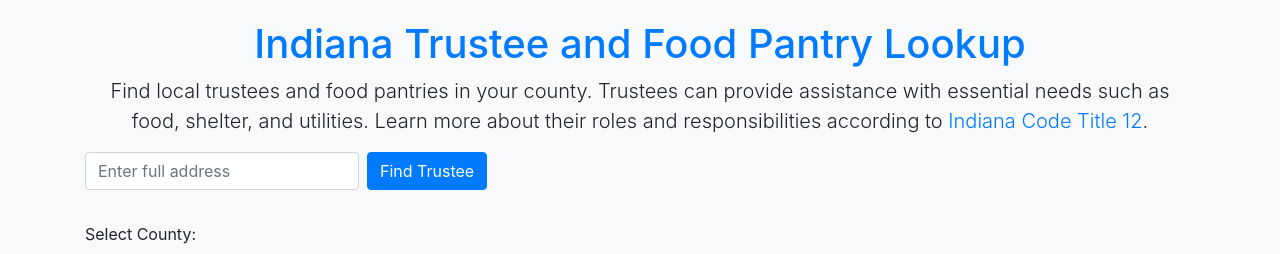
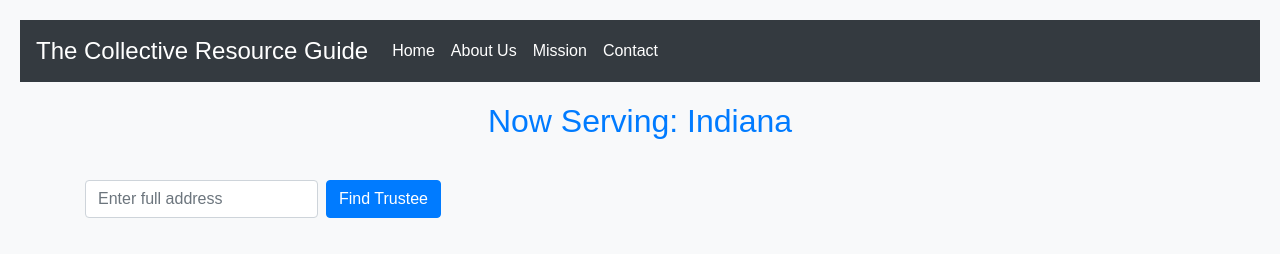
Before and after one commit to alexjyong/IndianaResourceLookup, a Flask app: page / in a window 1280 px wide. Shown: the top 254 px of the page. Run offline with Flask 3, Linux system fonts and the light colour scheme; some libraries are stand-ins or nearby versions.

Commit message:
stashing changes

```diff
--- a/static/script.js
+++ b/static/script.js
@@ -26,6 +26,7 @@ $(document).ready(function() {
 
     countySelect.change(function() {
         const selectedCounty = $(this).val();
+        $('#countyName').text(selectedCounty);
         const selectedFilter = filterSelect.val();
         displayResults(selectedCounty, selectedFilter);
         updateMap(selectedCounty, selectedFilter);
@@ -70,20 +71,21 @@ $(document).ready(function() {
 
                         // Add trustee marker
                         const marker = L.marker([trustee.Latitude, trustee.Longitude], { icon: trusteeIcon }).addTo(map);
-                        marker.bindPopup(createPopupContent(trustee, 'Trustee'));
+                        marker.bindPopup(createPopupContent(trustee, 'Trustee')).openPopup();
                         markers.push(marker);
 
                         // Zoom to the trustee location and open the popup
                         map.setView([trustee.Latitude, trustee.Longitude], 12);
-                        marker.openPopup();
 
                         // Update results
                         resultsDiv.empty();
                         resultsDiv.append(createCard(trustee, 'Trustee'));
+                        $('#countyName').text(county);
 
                     } else if (data.county) {
                         alert(`No immediate trustee found for your address in ${data.county}. Showing other results in that area.`);
                         countySelect.val(data.county).change();
+                        $('#countyName').text(data.county);
                     } else {
                         alert('Address not found or invalid');
                     }
@@ -211,7 +213,8 @@ function createCard(data, type) {
                     <strong>Phone:</strong> <a href="tel:${data.Phone}">${data.Phone}</a><br>
                     <strong>Website:</strong> ${data.Website && data.Website !== "N/A" ? `<a href="${data.Website}" target="_blank">${data.Website}</a>` : 'No website available'}<br>
                     <strong>Hours:</strong>
-                    <ul>${data.Hours ? data.Hours.map(hour => `<li>${hour}</li>`).join('') : 'No open hours information available'}
+                    <ul>
+                    ${data.Hours ? data.Hours.map(hour => `<li>${hour}</li>`).join('') : 'No open hours information available'}
                     </ul>
                     ${directionsLink}<br>
                     <a href="#" class="report-link" data-name="${data.Name}" data-toggle="modal" data-target="#reportModal">Report Bad Information</a>
--- a/static/styles.css
+++ b/static/styles.css
@@ -1,29 +1,85 @@
 body {
     padding: 20px;
     background-color: #f8f9fa;
+    font-family: Arial, sans-serif;
 }
+
+.navbar {
+    background-color: #343a40 !important;
+}
+
+.navbar-brand, .nav-link {
+    color: #ffffff !important;
+}
+
+.navbar-brand {
+    font-size: 1.5rem;
+}
+
+.navbar-nav .nav-item .nav-link:hover {
+    color: #007bff !important;
+}
+
+h1 {
+    margin-top: 20px;
+    margin-bottom: 40px;
+    font-size: 2rem;
+    color: #343a40;
+}
+
 .card {
     margin-bottom: 20px;
     border: 1px solid #dee2e6;
 }
+
 .card-body {
     background-color: #ffffff;
     border-radius: 0.25rem;
 }
+
 .card-title {
-    color: #343a40; /* Dark gray color */
+    color: #343a40;
 }
+
 .btn-primary {
     background-color: #007bff;
     border-color: #007bff;
 }
+
 .btn-primary:hover {
     background-color: #0056b3;
     border-color: #004085;
 }
+
 .form-control {
     border-radius: 0.25rem;
 }
+
 #results {
     margin-top: 20px;
 }
+
+#map {
+    margin-top: 20px;
+    border: 1px solid #dee2e6;
+}
+
+.modal-header {
+    background-color: #343a40;
+    color: #ffffff;
+}
+
+.modal-title
+{
+    color: #ffffff;
+}
+
+.modal-footer .btn-primary {
+    background-color: #007bff;
+    border-color: #007bff;
+}
+
+.modal-footer .btn-primary:hover {
+    background-color: #0056b3;
+    border-color: #004085;
+}
--- a/templates/index.html
+++ b/templates/index.html
@@ -3,16 +3,38 @@
 <head>
     <meta charset="UTF-8">
     <meta name="viewport" content="width=device-width, initial-scale=1.0">
-    <title>Indiana Trustee and Food Pantry Lookup</title>
+    <title>The Collective Resource Guide</title>
     <link href="https://maxcdn.bootstrapcdn.com/bootstrap/4.5.2/css/bootstrap.min.css" rel="stylesheet">
     <link rel="stylesheet" href="https://unpkg.com/leaflet@1.7.1/dist/leaflet.css" />
     <link rel="stylesheet" href="static/styles.css">
     <script src="https://unpkg.com/leaflet@1.7.1/dist/leaflet.js"></script>
 </head>
 <body>
+    <nav class="navbar navbar-expand-lg navbar-light bg-light">
+        <a class="navbar-brand" href="#">The Collective Resource Guide</a>
+        <button class="navbar-toggler" type="button" data-toggle="collapse" data-target="#navbarNav" aria-controls="navbarNav" aria-expanded="false" aria-label="Toggle navigation">
+            <span class="navbar-toggler-icon"></span>
+        </button>
+        <div class="collapse navbar-collapse" id="navbarNav">
+            <ul class="navbar-nav">
+                <li class="nav-item">
+                    <a class="nav-link" href="#">Home</a>
+                </li>
+                <li class="nav-item">
+                    <a class="nav-link" href="#">About Us</a>
+                </li>
+                <li class="nav-item">
+                    <a class="nav-link" href="#">Mission</a>
+                </li>
+                <li class="nav-item">
+                    <a class="nav-link" href="#">Contact</a>
+                </li>
+            </ul>
+        </div>
+    </nav>
+
     <div class="container">
-        <h1 class="text-center text-primary">Indiana Trustee and Food Pantry Lookup</h1>
-        <p class="lead text-center">Find local trustees and food pantries in your county. Trustees can provide assistance with essential needs such as food, shelter, and utilities. Learn more about their roles and responsibilities according to <a href="https://iga.in.gov/legislative/laws/2021/ic/titles/012" target="_blank">Indiana Code Title 12</a>.</p>
+        <h1 class="text-center text-primary">Now Serving: <span id="countyName">Indiana</span></h1>
         <form id="addressForm" class="form-inline mb-4">
             <label class="sr-only" for="addressInput">Address</label>
             <input type="text" class="form-control mb-2 mr-sm-2" id="addressInput" placeholder="Enter full address">
```
